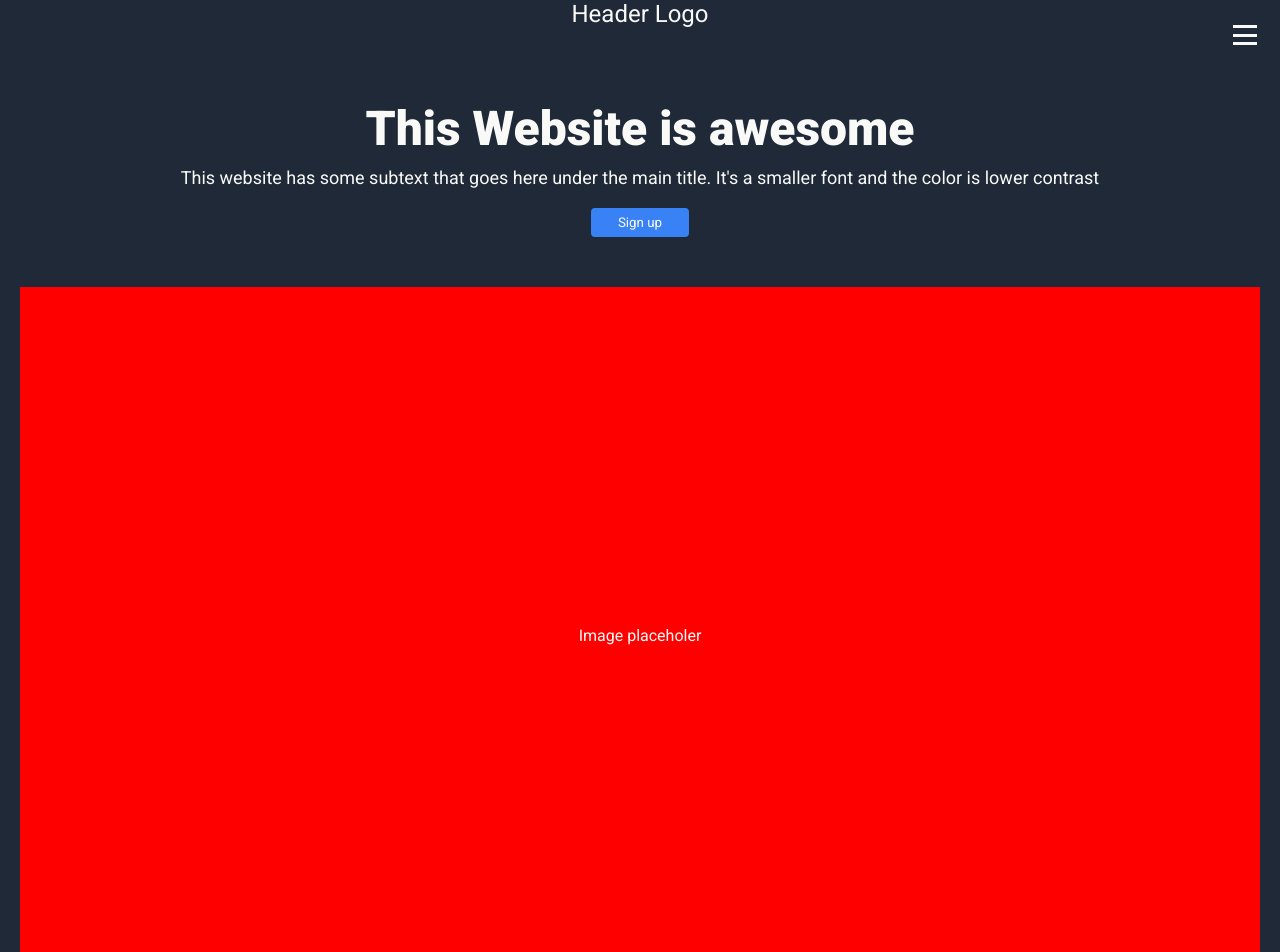
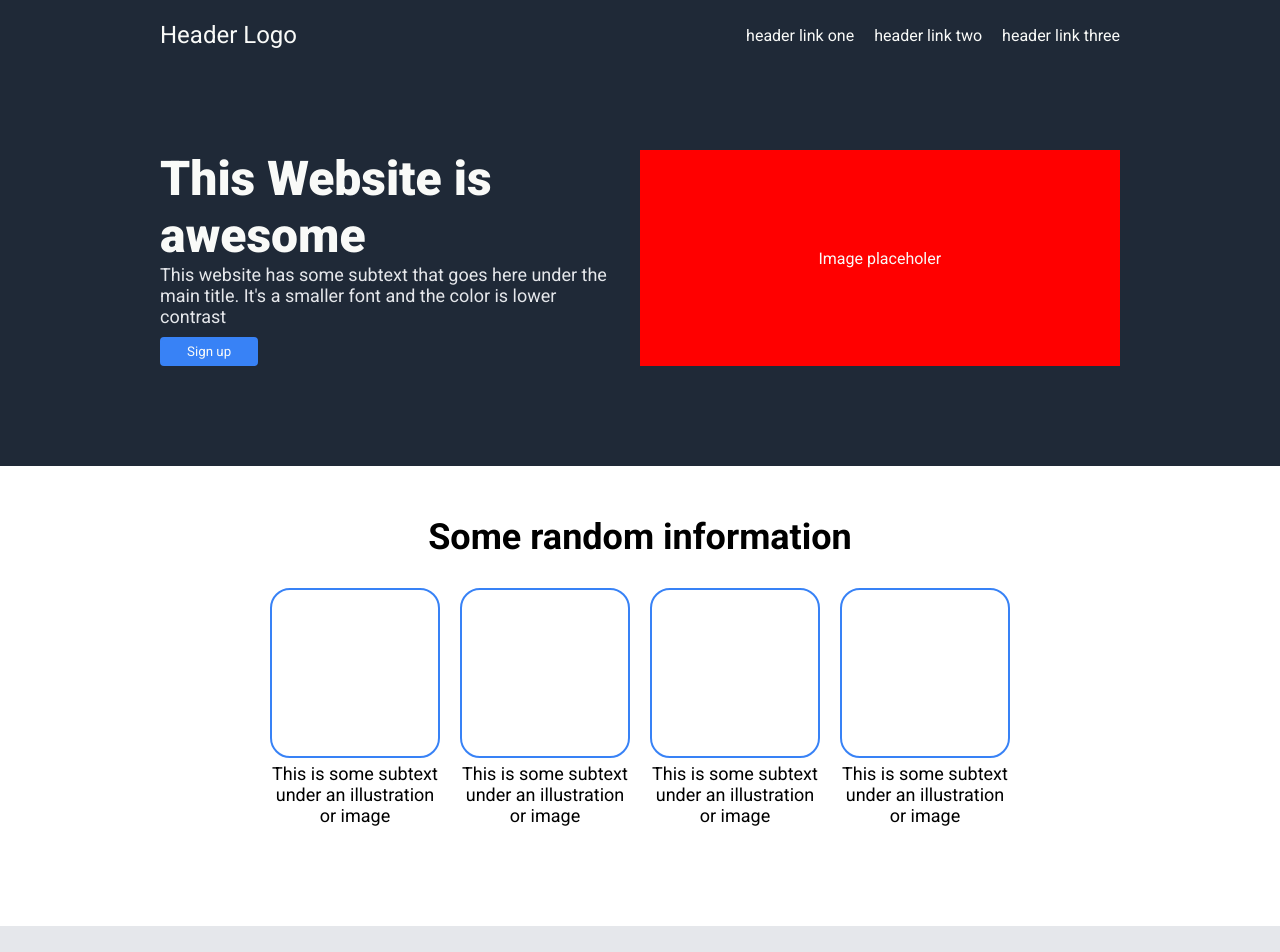
Before and after one commit to migueldeleon012/css-assignment, a plain HTML site: page index.html in a window 1280 px wide. Shown: the top 952 px of the page. Drawn offline with Linux system fonts and the light colour scheme.

Commit message:
feat: added style for desktop

```diff
--- a/css/call-to-action.css
+++ b/css/call-to-action.css
@@ -12,3 +12,22 @@
 .call-to-action__container .texts {
   margin-bottom: 20px;
 }
+
+@media screen and (min-width: 1024px) {
+  .call-to-action {
+    margin: 50px 0;
+  }
+
+  .call-to-action__container {
+    width: 960px;
+    margin: 0 auto;
+    display: flex;
+    justify-content: space-around;
+    align-items: center;
+    padding: 40px 0;
+  }
+
+  .call-to-action__container .btn {
+    height: auto;
+  }
+} ;
--- a/css/header.css
+++ b/css/header.css
@@ -7,6 +7,7 @@
 
 .header .body-text {
   margin: 10px 0 20px 0;
+  color: var(--gray);
 }
 
 .header__img {
@@ -22,3 +23,28 @@
   justify-content: center;
   align-items: center;
 }
+
+@media screen and (min-width: 1024px) {
+  .header {
+    padding: 150px 0 100px 0;
+  }
+
+  .header .body-text {
+    margin: 0;
+    margin-bottom: 10px;
+  }
+
+  .header__container {
+    width: 960px;
+    margin: 0 auto;
+    display: flex;
+    align-items: center;
+    gap: 20px;
+    text-align: left;
+  }
+
+  .header__img {
+    margin: 0;
+    aspect-ratio: 20/9;
+  }
+}
--- a/css/info.css
+++ b/css/info.css
@@ -19,3 +19,24 @@
   margin-bottom: 5px;
   border-radius: 20px;
 }
+
+@media screen and (min-width: 1024px) {
+  .info {
+    padding-bottom: 100px;
+  }
+
+  .info .heading-2 {
+    margin: 30px 0;
+  }
+
+  .info__cards {
+    display: flex;
+    justify-content: center;
+    gap: 20px;
+  }
+
+  .info__cards .card {
+    margin: 0;
+    width: 170px;
+  }
+}
--- a/css/navbar.css
+++ b/css/navbar.css
@@ -4,6 +4,10 @@
   position: fixed;
   width: 100%;
   height: 70px;
+}
+
+.navbar__container {
+  height: 100%;
 }
 
 .navbar__logo {
@@ -51,3 +55,28 @@
   height: 3px;
   background-color: var(--white);
 }
+
+@media screen and (min-width: 1024px) {
+  .navbar__container {
+    display: flex;
+    justify-content: space-between;
+    flex-direction: row;
+    width: 960px;
+    margin: 0 auto;
+  }
+
+  .navbar .navbar__items {
+    position: static;
+    transform: translate(0);
+    opacity: 1;
+    width: auto;
+    height: 100%;
+    flex-direction: row;
+    align-items: center;
+    padding: 0;
+  }
+
+  .navbar__burger {
+    display: none;
+  }
+}
--- a/css/quote.css
+++ b/css/quote.css
@@ -11,3 +11,14 @@
   display: block;
   text-align: right;
 }
+
+@media screen and (min-width: 1024px) {
+  .quote {
+    padding: 100px 0;
+  }
+
+  .quote__container {
+    width: 800px;
+    margin: 0 auto;
+  }
+} ;
```
